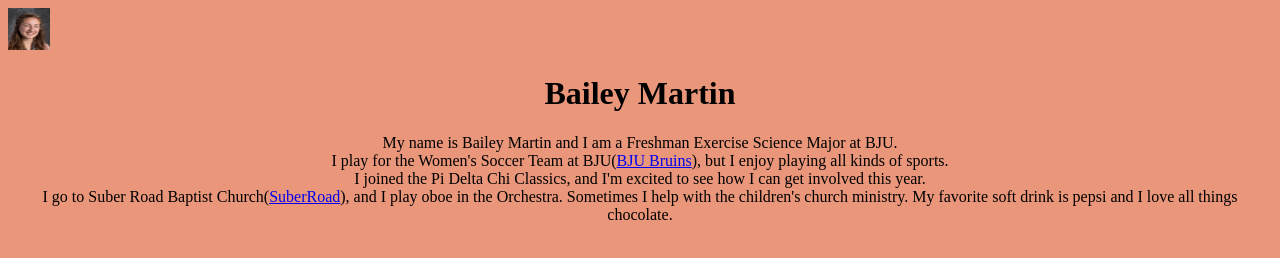
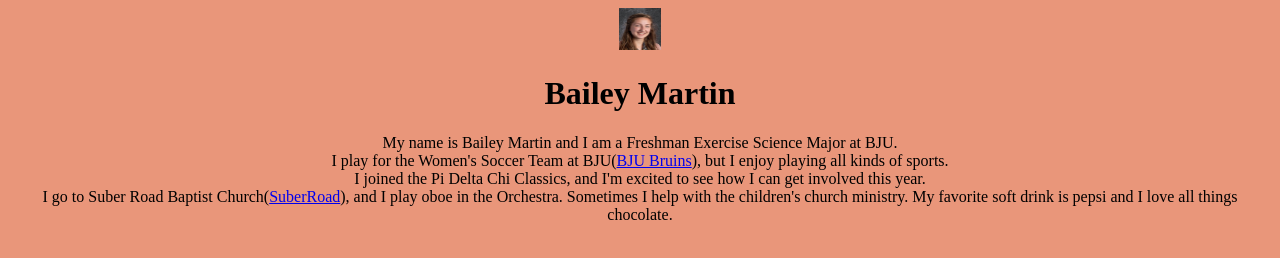
Before and after one commit to baileykmartin/baileykmartin.github.io, a plain HTML site: page index.html in a window 1280 px wide. Drawn offline with Linux system fonts and the light colour scheme.

Commit message:
Update index.html

```diff
--- a/index.html
+++ b/index.html
@@ -1,7 +1,9 @@
 <!DOCTYPE html>
 <html>
 <body style="background-color:DarkSalmon;">
-<img src="professionalpicture.jpg" alt="professionalpicture" style="float:center; width:42px; height:42px"></img>
+<center>
+ <img src="professionalpicture.jpg" alt="professionalpicture" style="width:42px; height:42px"></img>
+ </center>
 <h1 style="text-align:center;"> Bailey Martin</h1>
 <p style="text-align:center;"> My name is Bailey Martin and I am a Freshman Exercise Science Major at BJU. <br>
  I play for the  Women's Soccer Team at BJU(<a href="bjubruins.com">BJU Bruins</a>), but I enjoy playing all kinds of sports.<br>
```
